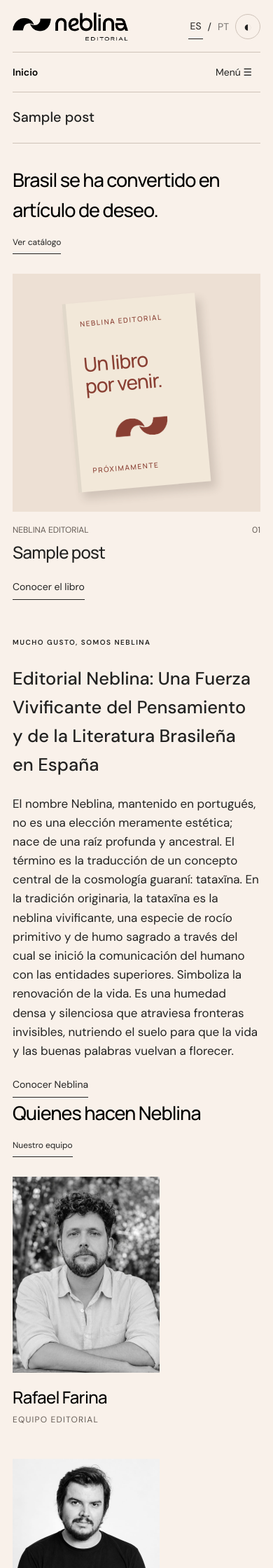
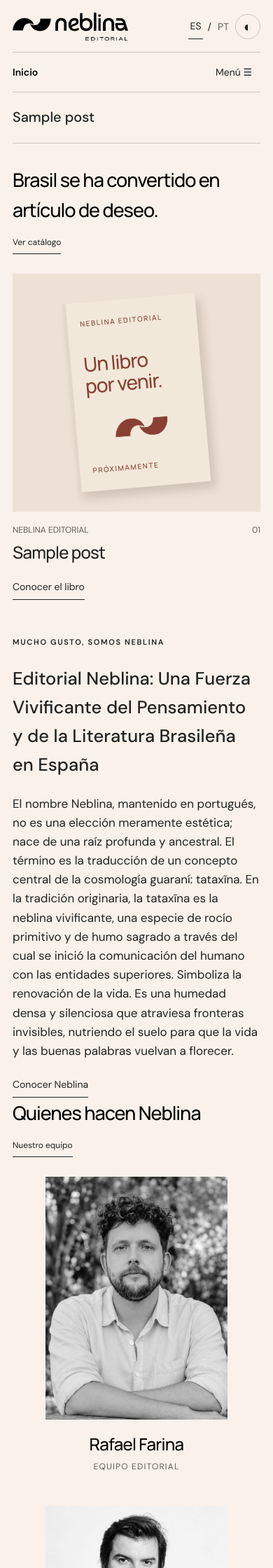
Before and after one commit to elianfloresp/neblina, a WordPress theme: template front-page.php in a window 390 px wide. Shown: the top 2240 px of the page at 70% size. Run offline with PHP 8.4 and a stand-in for WordPress, Linux system fonts and the light colour scheme; the site name, menu and one post (Sample post) are stand-ins, and other content is empty.

Commit message:
Mobile e acessibilidade: equipe centralizada, áreas de toque, Esc no menu, tema sem piscar
- Equipe no celular: foto (até 260px), nome, cargo e bio centralizados
- ES/PT com área de toque de 44px; nome acessível contém o texto visível
- Links do rodapé com 44px de altura no celular; resumo do trecho com área maior
- Idioma inativo com mais contraste; eyebrow 11px no celular
- Esc fecha o menu e devolve o foco; botão de tema sincronizado (aria-pressed)
- Tema salvo aplicado no <head>, sem piscar claro → escuro

Co-Authored-By: Claude Opus 5.5 <noreply@anthropic.com>

```diff
--- a/assets/js/main.js
+++ b/assets/js/main.js
@@ -13,12 +13,21 @@
   const menuToggle = document.querySelector('.menu-toggle');
   const nav = document.getElementById('navigation');
   if (menuToggle && nav) {
+    const pt = document.documentElement.lang.startsWith('pt');
+    const setMenu = function (open) {
+      nav.classList.toggle('open', open);
+      menuToggle.setAttribute('aria-expanded', String(open));
+      menuToggle.textContent = open ? (pt ? 'Fechar ×' : 'Cerrar ×') : (pt ? 'Menu ☰' : 'Menú ☰');
+    };
     menuToggle.addEventListener('click', function () {
-      const open = nav.classList.toggle('open');
-      menuToggle.setAttribute('aria-expanded', String(open));
-      menuToggle.textContent = open
-        ? (document.documentElement.lang.startsWith('pt') ? 'Fechar ×' : 'Cerrar ×')
-        : (document.documentElement.lang.startsWith('pt') ? 'Menu ☰' : 'Menú ☰');
+      setMenu(!nav.classList.contains('open'));
+    });
+    // Esc fecha o menu e devolve o foco ao botão
+    document.addEventListener('keydown', function (e) {
+      if (e.key === 'Escape' && nav.classList.contains('open')) {
+        setMenu(false);
+        menuToggle.focus();
+      }
     });
   }
 
@@ -27,22 +36,21 @@
   const html = document.documentElement;
   const themeBtn = document.querySelector('.theme-toggle');
 
-  // Restaura preferência salva
-  try {
-    const saved = localStorage.getItem(THEME_KEY);
-    if (saved === 'light' || saved === 'dark') {
-      html.setAttribute('data-theme', saved);
-    }
-  } catch (_) { /* localStorage pode falhar em alguns navegadores */ }
+  // O tema salvo já é aplicado por um script no <head> (header.php); aqui só sincroniza o botão.
+  const syncThemeBtn = function () {
+    if (!themeBtn) return;
+    const dark = html.getAttribute('data-theme') === 'dark';
+    themeBtn.setAttribute('aria-pressed', String(dark));
+    themeBtn.textContent = dark ? '◑' : '◐';
+  };
+  syncThemeBtn();
 
   if (themeBtn) {
     themeBtn.addEventListener('click', function () {
-      const current = html.getAttribute('data-theme') || 'light';
-      const next = current === 'light' ? 'dark' : 'light';
+      const next = html.getAttribute('data-theme') === 'dark' ? 'light' : 'dark';
       html.setAttribute('data-theme', next);
-      try { localStorage.setItem(THEME_KEY, next); } catch (_) {}
-      themeBtn.setAttribute('aria-pressed', String(next === 'dark'));
-      themeBtn.textContent = next === 'light' ? '◐' : '◑';
+      try { localStorage.setItem(THEME_KEY, next); } catch (_) { /* localStorage pode falhar */ }
+      syncThemeBtn();
     });
   }
 
--- a/header.php
+++ b/header.php
@@ -17,6 +17,8 @@ $itens   = neblina_cart_count();
     <link rel="icon" type="image/png" sizes="32x32" href="<?php echo esc_url($favicon_dir . '/favicon-32.png'); ?>">
     <link rel="icon" type="image/png" sizes="192x192" href="<?php echo esc_url($favicon_dir . '/icon-192.png'); ?>">
     <link rel="apple-touch-icon" href="<?php echo esc_url($favicon_dir . '/apple-touch-icon.png'); ?>">
+    <?php // Aplica o tema salvo antes de pintar a página (evita piscar claro → escuro). ?>
+    <script>try{var t=localStorage.getItem('neblina-theme');if(t==='light'||t==='dark')document.documentElement.setAttribute('data-theme',t)}catch(e){}</script>
     <?php wp_head(); ?>
 </head>
 <body <?php body_class(); ?>>
@@ -41,11 +43,11 @@ $itens   = neblina_cart_count();
         <?php endif; ?>
         <a class="lang<?php echo $lang === 'es' ? ' is-active' : ''; ?>" lang="es"
            href="<?php echo esc_url(neblina_switch_lang_url('es')); ?>"
-           aria-label="Español"<?php echo $lang === 'es' ? ' aria-current="true"' : ''; ?>>ES</a>
+           aria-label="ES, Español"<?php echo $lang === 'es' ? ' aria-current="true"' : ''; ?>>ES</a>
         <span aria-hidden="true">/</span>
         <a class="lang<?php echo $lang === 'pt' ? ' is-active' : ''; ?>" lang="pt"
            href="<?php echo esc_url(neblina_switch_lang_url('pt')); ?>"
-           aria-label="Português"<?php echo $lang === 'pt' ? ' aria-current="true"' : ''; ?>>PT</a>
+           aria-label="PT, Português"<?php echo $lang === 'pt' ? ' aria-current="true"' : ''; ?>>PT</a>
         <button class="theme-toggle" type="button" aria-label="<?php echo esc_attr(neblina_i('toggle_theme')); ?>" aria-pressed="false">◐</button>
     </div>
 
--- a/styles/scss/global.scss
+++ b/styles/scss/global.scss
@@ -156,10 +156,14 @@ img { max-width: 100%; height: auto; }
 }
 
 .lang {
+  position: relative;
   padding: 6px 2px;
-  opacity: .6;
+  opacity: .72; // contraste AA nos dois temas
 
   &.is-active { opacity: 1; border-bottom: 1px solid; }
+
+  // Área de toque de 44px sem mudar o desenho do header
+  &::before { content: ''; position: absolute; inset: -5px -10px; }
 }
 
 .theme-toggle {
@@ -204,6 +208,8 @@ img { max-width: 100%; height: auto; }
   display: flex;
   gap: 40px;
   font-size: 14px;
+
+  a { padding-block: 4px; }
 }
 
 .footer-bottom {
@@ -540,7 +546,7 @@ a.page-link:hover { border-color: var(--ink); color: var(--ink); }
     a[aria-current='page']::after { content: none; }
   }
 
-  .eyebrow { font-size: 10px; }
+  .eyebrow { font-size: 11px; }
 
   .page-intro { padding-top: 35px; h1 { font-size: 48px; } }
 
@@ -563,11 +569,15 @@ a.page-link:hover { border-color: var(--ink); color: var(--ink); }
   .page-link { padding: 8px 10px; }
 
   .team-grid { grid-template-columns: 1fr; gap: 32px; }
-  .team-grid .portrait { width: min(100%, 210px); max-width: 210px; }
+  // Equipe no celular: foto e texto centralizados na coluna
+  .team-grid .portrait { width: min(100%, 260px); max-width: 260px; margin-inline: auto; }
+  .team-grid .person { text-align: center; }
+  .team-grid .person p { margin-inline: auto; }
 
   .footer { padding: 24px 0 18px; }
   .footer-top, .footer-bottom { display: block; }
-  .footer-links { margin-top: 18px; gap: 12px 24px; flex-wrap: wrap; }
+  .footer-links { margin-top: 10px; gap: 0 24px; flex-wrap: wrap; }
+  .footer-links a { display: inline-flex; align-items: center; min-height: 44px; }
   .footer-bottom { margin-top: 20px; }
   .footer-bottom span { display: block; margin: 8px 0; }
 }
--- a/styles/scss/livro.scss
+++ b/styles/scss/livro.scss
@@ -103,7 +103,7 @@ details {
   padding: 16px 0;
   margin-top: 25px;
 }
-summary { cursor: pointer; font-size: 14px; }
+summary { cursor: pointer; font-size: 14px; padding: 11px 0; margin: -11px 0; }
 
 .book-sequence {
   display: grid;
```
Also changed, not shown: assets/css/livro.css (+1 -1 lines), assets/css/global.css.
